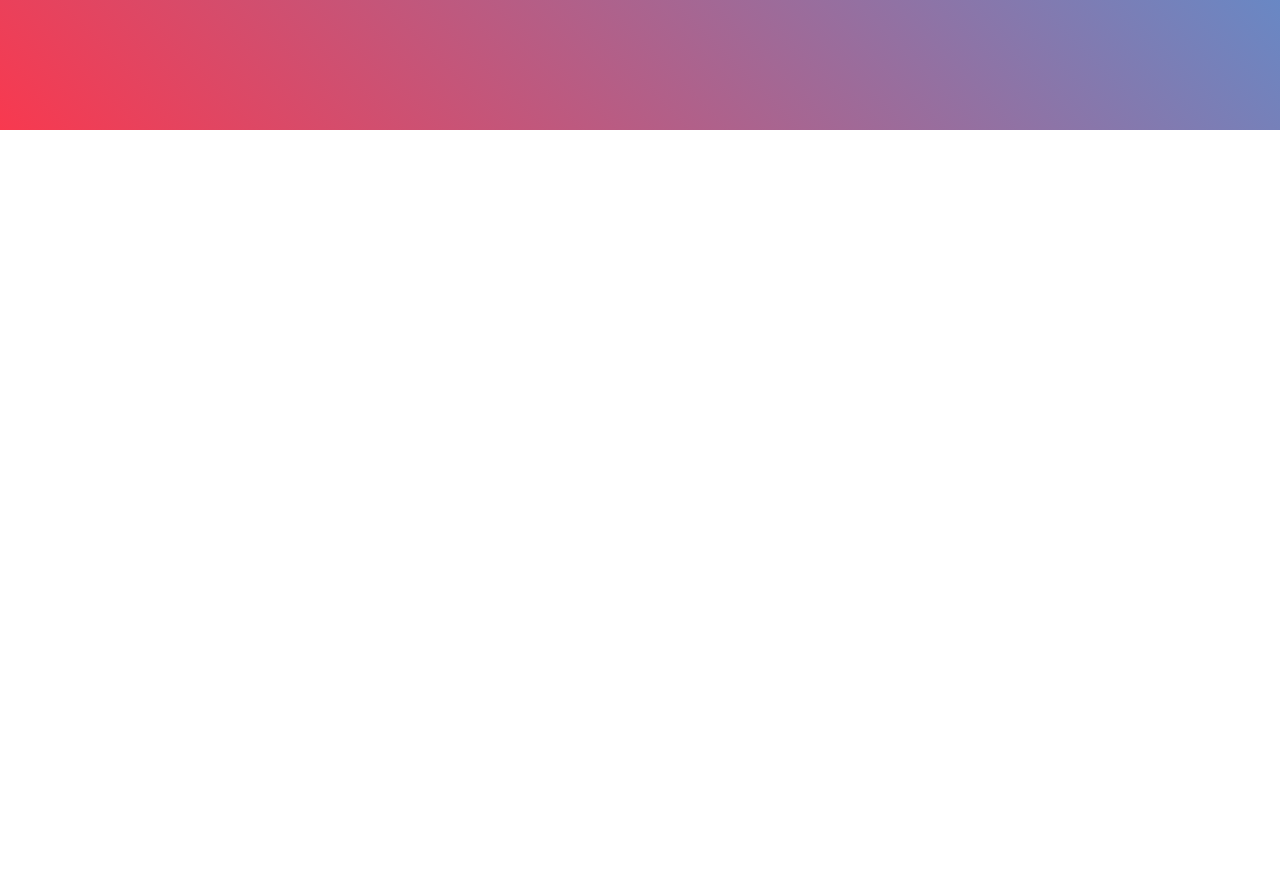
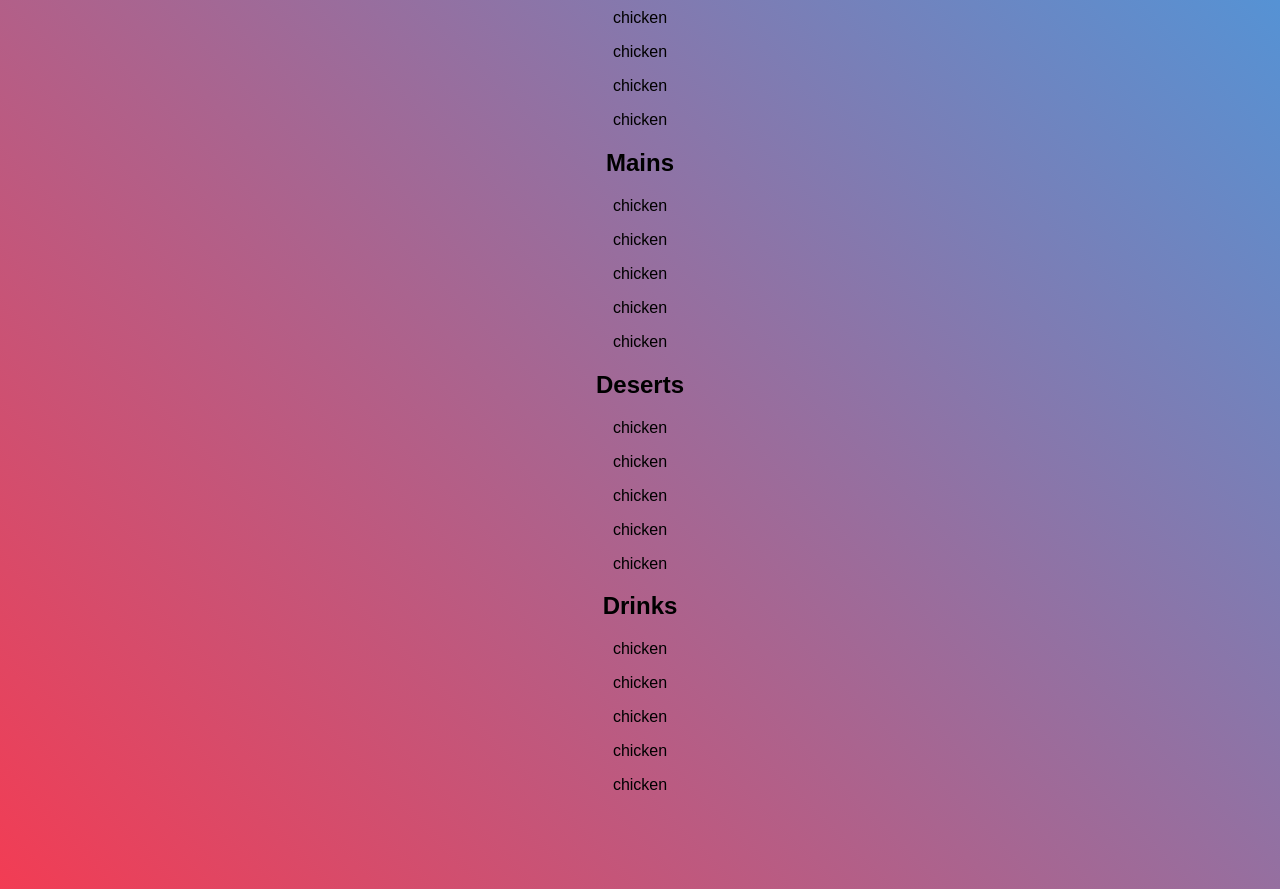
Before and after one commit to ACEGAZ/Couch-Co-op-Website, a plain HTML site: page menu.html in a window 1280 px wide. Shown: the part 670-1559 px from the top of the page. Before the commit the page ends 800 px from the top, so only its background shows below. Drawn offline with Linux system fonts and the light colour scheme; a web font is replaced by a local one.

Commit message:
add left-food-menu to menu.html

```diff
--- a/assets/css/style.css
+++ b/assets/css/style.css
@@ -10,7 +10,7 @@ body {
         text-align: center;
         }
 
-.index-sections {
+.index-sections, .menu-games {
     margin-top: 100px;
 }
 
--- a/menu.html
+++ b/menu.html
@@ -38,6 +38,52 @@
         </nav>
     </header>
 
+    <section class="menu-games">
+        <div>
+
+        <div id="left-menu">
+        <h1>Starters</h1>
+        <p>chicken</p>
+        <p>chicken</p>
+        <p>chicken</p>
+        <p>chicken</p>
+        <p>chicken</p>
+       </div>
+
+       <div>
+        <h1>Mains</h1>
+        <p>chicken</p>
+        <p>chicken</p>
+        <p>chicken</p>
+        <p>chicken</p>
+        <p>chicken</p>
+       </div>
+
+       <div>
+        <h1>Deserts</h1>
+        <p>chicken</p>
+        <p>chicken</p>
+        <p>chicken</p>
+        <p>chicken</p>
+        <p>chicken</p>
+       </div>
+
+       <div>
+        <h1>Drinks</h1>
+        <p>chicken</p>
+        <p>chicken</p>
+        <p>chicken</p>
+        <p>chicken</p>
+        <p>chicken</p>
+       </div>
+    </div>
+
+    </section>
+
+    <section class="menu-games">
+
+    </section>
+
     <footer>
         <ul class="social-networks">
             <li>
```
